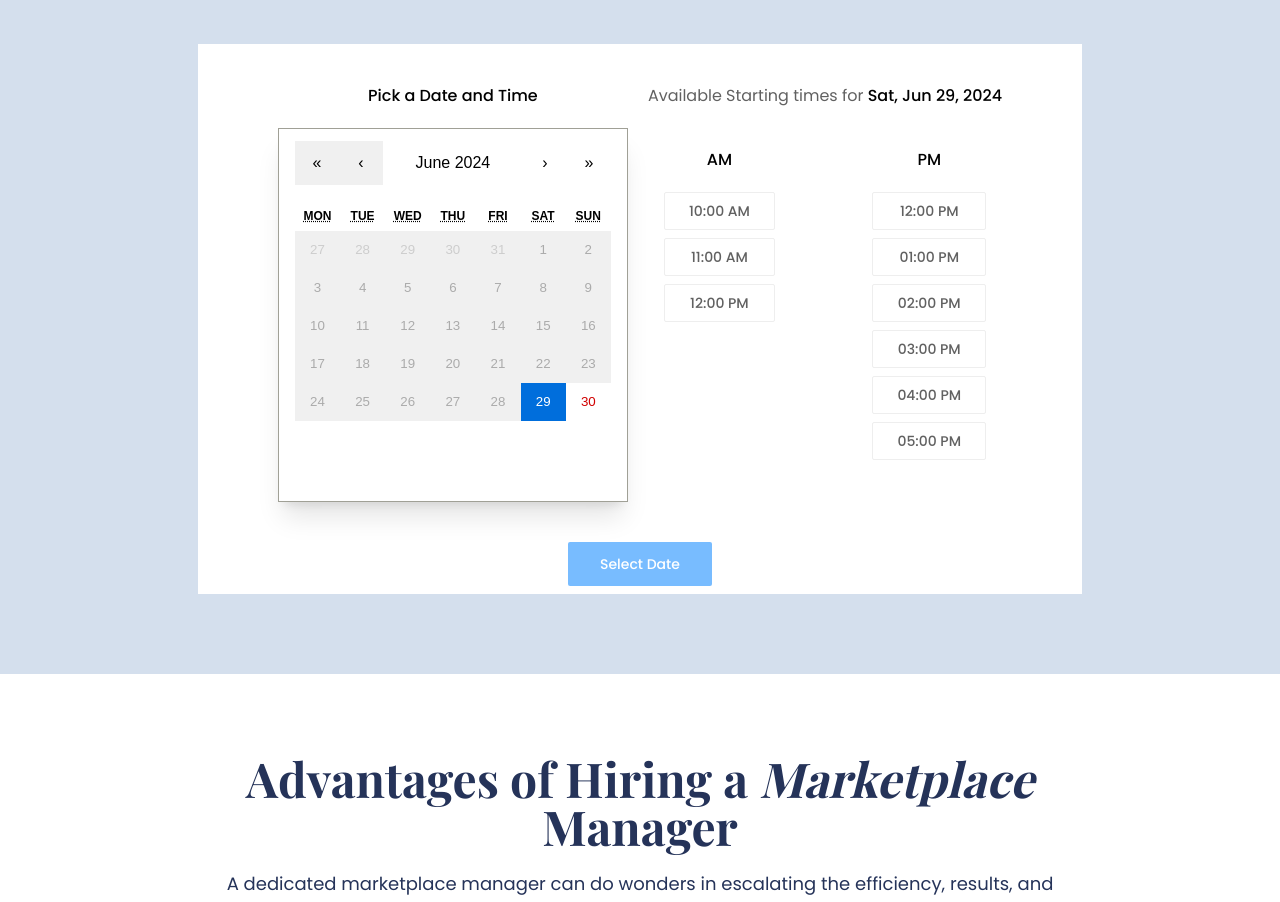
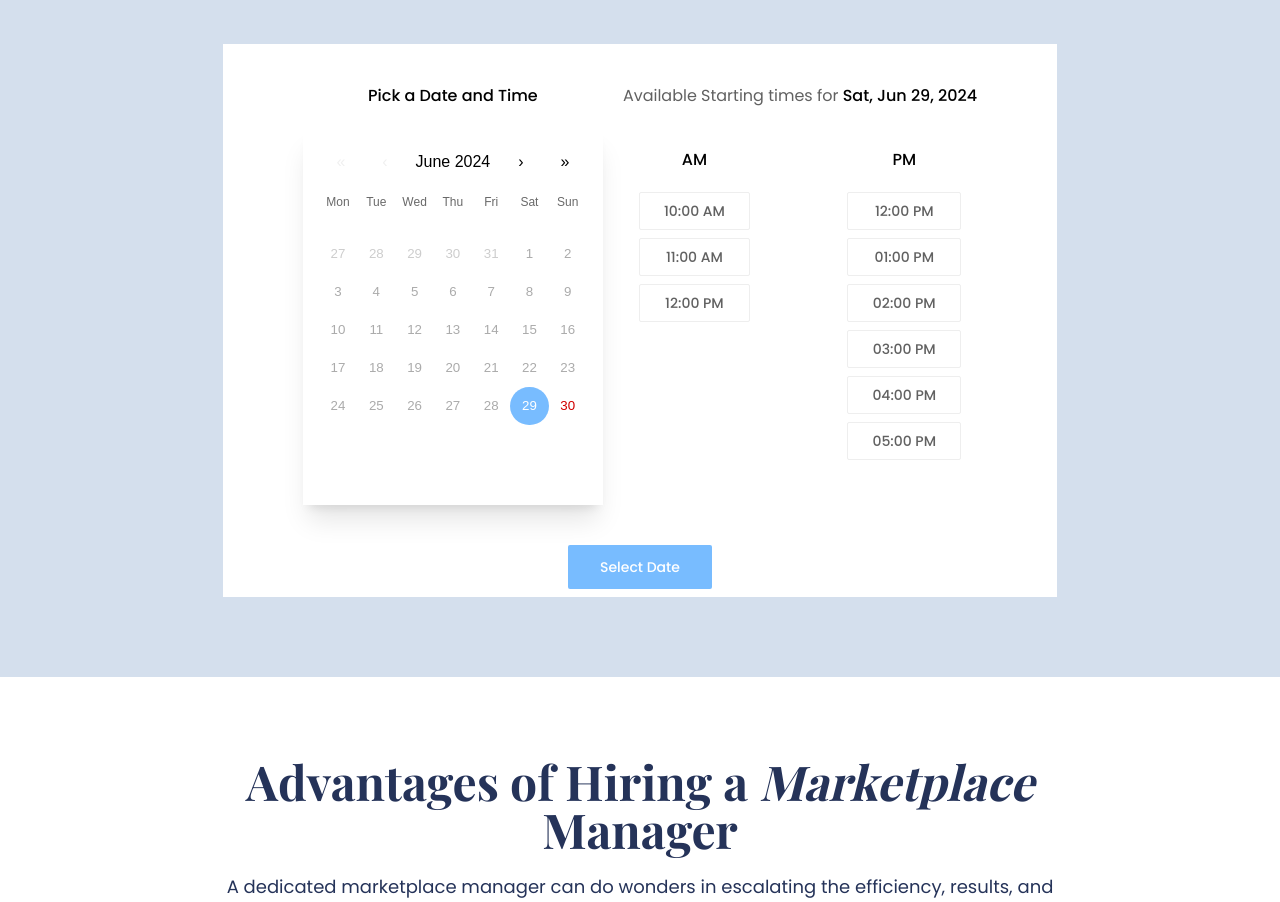
Before and after one commit to Anshikaj69/ysa, a React (Vite) app: page /marketplace in a window 1280 px wide. Shown: the part 3600-4502 px from the top of the page. Built offline with nearby package versions, Linux system fonts and the light colour scheme; a web font is replaced by a local one.

Commit message:
bug fixes

```diff
--- /dev/null
+++ b/src/components/marketplace/Calendar.css
@@ -0,0 +1,166 @@
+.react-calendar {
+    width: 300px;
+    max-width: 100%;
+    background: white;
+    font-family: Arial, Helvetica, sans-serif;
+    line-height: 1.125em;
+
+  }
+
+  .react-calendar--doubleView {
+    width: 700px;
+  }
+
+  .react-calendar--doubleView .react-calendar__viewContainer {
+    display: flex;
+    margin: -0.5em;
+  }
+
+  .react-calendar--doubleView .react-calendar__viewContainer > * {
+    width: 50%;
+    margin: 0.5em;
+  }
+
+  .react-calendar,
+  .react-calendar *,
+  .react-calendar *:before,
+  .react-calendar *:after {
+    -moz-box-sizing: border-box;
+    -webkit-box-sizing: border-box;
+    box-sizing: border-box;
+  }
+
+  .react-calendar button {
+    border: 0;
+    outline: none;
+  }
+
+  .react-calendar button:enabled:hover {
+    cursor: pointer;
+  }
+
+  .react-calendar__navigation {
+    display: flex;
+    height: 44px;
+    margin-bottom: 0.2em;
+    font: bold;
+  }
+
+  .react-calendar__navigation button {
+    min-width: 44px;
+    background: none;
+    font: bold !important;
+  }
+
+  .react-calendar__navigation button:disabled {
+    color: #f0f0f0;
+  }
+
+  .react-calendar__navigation__label{
+    font: bold;
+  }
+
+  .react-calendar__navigation button:enabled:hover,
+  .react-calendar__navigation button:enabled:focus {
+    color: #2F97FF;
+  }
+
+  .react-calendar__month-view__weekdays {
+    text-align: center;
+    text-transform: capitalize;
+    font-size: 0.75em;
+    margin-bottom: 1.5em;
+    color: #696969;
+    font: medium !important;
+  }
+
+  .react-calendar__month-view__weekdays__weekday {
+    padding: 0.5em;
+    text-decoration: none;
+  }
+
+  .react-calendar__month-view__weekdays__weekday abbr{
+    text-decoration: none !important;
+    border-bottom: none !important;
+  }
+
+  .react-calendar__month-view__weekNumbers .react-calendar__tile {
+    display: flex;
+    align-items: center;
+    justify-content: center;
+    font: inherit;
+    font-size: 0.75em;
+    font-weight: medium;
+  }
+
+
+
+  .react-calendar__month-view__days__day--weekend {
+    color: #d10000;
+  }
+
+  .react-calendar__month-view__days__day--neighboringMonth,
+  .react-calendar__decade-view__years__year--neighboringDecade,
+  .react-calendar__century-view__decades__decade--neighboringCentury {
+    color: #757575;
+  }
+
+  .react-calendar__year-view .react-calendar__tile,
+  .react-calendar__decade-view .react-calendar__tile,
+  .react-calendar__century-view .react-calendar__tile {
+    padding: 2em 0.5em;
+  }
+
+  .react-calendar__tile {
+    max-width: 100%;
+    padding: 10px 6px;
+    background: none;
+    text-align: center;
+    line-height: 16px;
+    font: inherit;
+    font-size: 0.833em;
+  }
+
+  .react-calendar__tile:disabled {
+    color: #ababab;
+  }
+
+  .react-calendar__month-view__days__day--neighboringMonth:disabled,
+  .react-calendar__decade-view__years__year--neighboringDecade:disabled,
+  .react-calendar__century-view__decades__decade--neighboringCentury:disabled {
+    color: #cdcdcd;
+  }
+
+  .react-calendar__tile:enabled:hover,
+  .react-calendar__tile:enabled:focus {
+    background-color: #e6e6e6;
+    border-radius: 50%;
+  }
+
+
+
+
+  .react-calendar__tile--hasActive {
+    background: #76baff;
+    border-radius: 50%;
+  }
+
+  .react-calendar__tile--hasActive:enabled:hover,
+  .react-calendar__tile--hasActive:enabled:focus {
+    background: #a9d4ff;
+  }
+
+  .react-calendar__tile--active {
+    background: #78BCFF;
+    color: white;
+    border-radius: 50%;
+  }
+
+  .react-calendar__tile--active:enabled:hover,
+  .react-calendar__tile--active:enabled:focus {
+    background: #78BCFF;
+  }
+
+  .react-calendar--selectRange .react-calendar__tile--hover {
+    background-color: #e6e6e6;
+  }
--- a/src/components/marketplace/Step3.jsx
+++ b/src/components/marketplace/Step3.jsx
@@ -1,6 +1,6 @@
 import React, { useState } from 'react'
 import Calendar from 'react-calendar'
-import 'react-calendar/dist/Calendar.css';
+import './Calendar.css';
 
 
 const step3 = () => {
```
